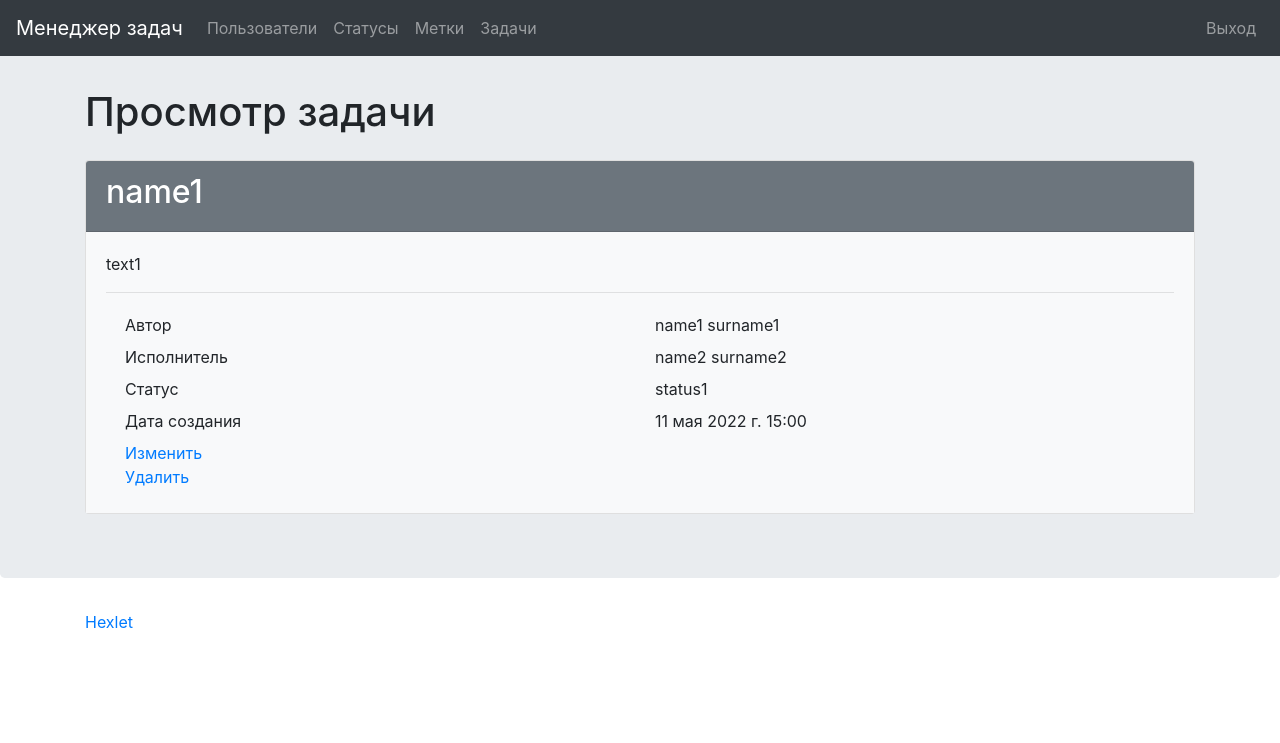
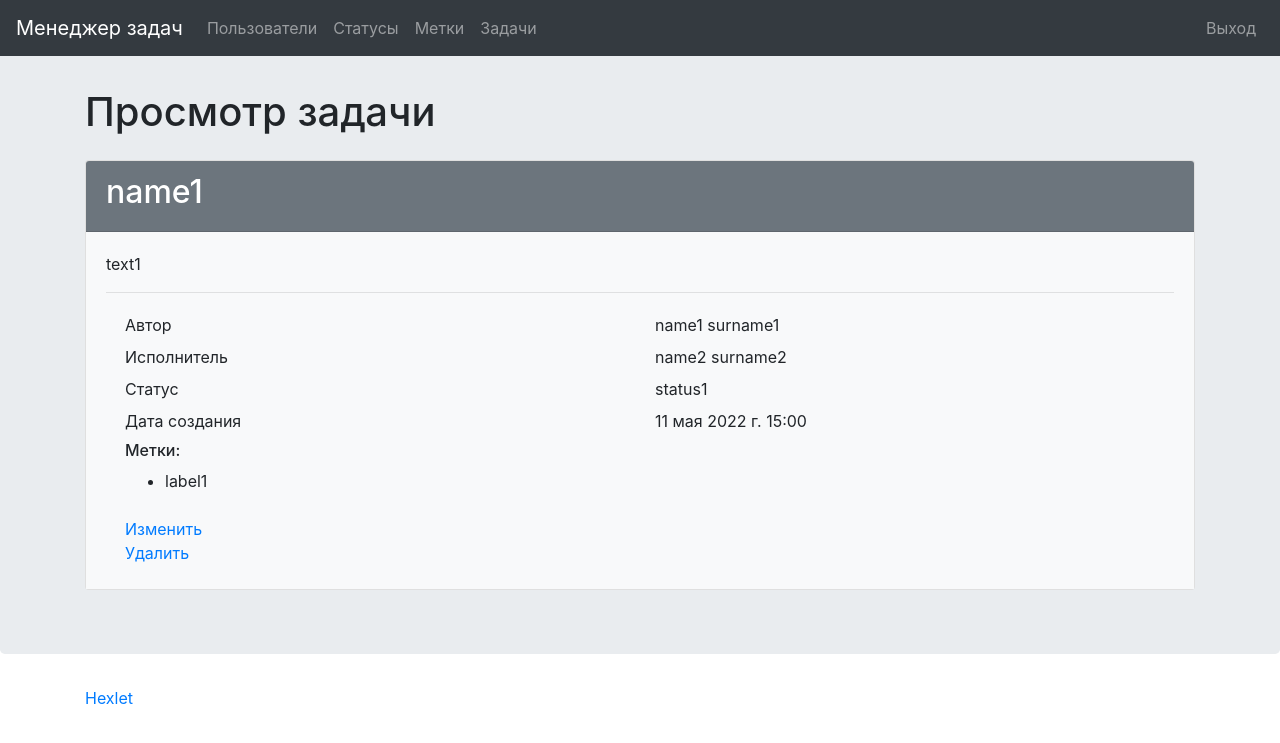
Before and after one commit to Acemore/python-project-lvl4, a Django app: page /tasks/1/ in a window 1280 px wide. Shown: the top 743 px of the page. Run offline with Django 4.2, Linux system fonts and the light colour scheme; a user stored in the database is signed in; data comes from the database, SQL or seed files in the repository; tables that the repository leaves empty hold one stand-in row (values such as "Sample post"); parts of the project's set-up code (start-up, migrations or seed data) failed here and were passed over; some libraries are stand-ins or nearby versions.

Commit message:
Add labels to task details template

```diff
--- a/task_manager/tasks/templates/task_details.html
+++ b/task_manager/tasks/templates/task_details.html
@@ -38,6 +38,17 @@
 
                 <div class="row p-1">
                     <div class="col">
+                        <h6>{% translate 'Метки:' %}</h6>
+                        <ul>
+                            {% for label in task_details.labels.all %}
+                                <li>{{ label }}</li>
+                            {% endfor %}
+                        </ul>
+                    </div>
+                </div>
+
+                <div class="row p-1">
+                    <div class="col">
                         <a href="{% url 'update_task' task_details.pk %}">
                             {% translate 'Изменить' %}
                         </a>
```
